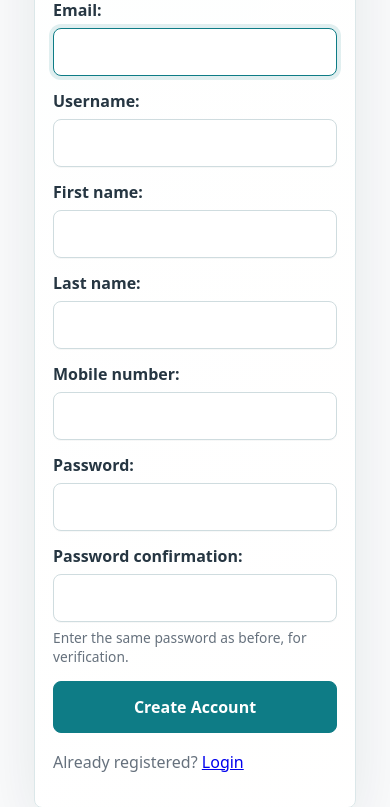
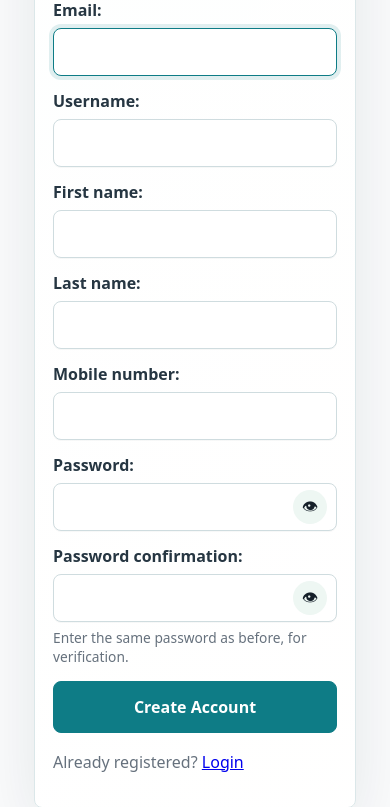
Before and after one commit to sanjay1994singh/vamikamart, a Django app: page /accounts/register/ in a window 390 px wide. Shown: the part 476-1283 px from the top of the page. Run offline with Django 5.2, Linux system fonts and the light colour scheme; parts of the project's set-up code (start-up, migrations or seed data) failed here and were passed over.

Commit message:
Fix mobile Google bridge and auth inputs

```diff
--- a/apps/accounts/forms.py
+++ b/apps/accounts/forms.py
@@ -16,6 +16,15 @@ class CustomerRegistrationForm(UserCreationForm):
         if User.objects.filter(email__iexact=email).exists():
             raise forms.ValidationError("A user with this email already exists.")
         return email
+
+    def save(self, commit=True):
+        user = super().save(commit=False)
+        if not user.username:
+            user.username = User.objects.available_username(user.email)
+        if commit:
+            user.save()
+            self.save_m2m()
+        return user
 
 
 class ProfileUpdateForm(forms.ModelForm):
--- a/apps/core/serializers.py
+++ b/apps/core/serializers.py
@@ -52,6 +52,8 @@ class RegisterSerializer(serializers.ModelSerializer):
 
     def create(self, validated_data):
         password = validated_data.pop("password")
+        if not validated_data.get("username"):
+            validated_data["username"] = User.objects.available_username(validated_data["email"])
         return User.objects.create_user(password=password, **validated_data)
 
 
--- a/static/css/base.css
+++ b/static/css/base.css
@@ -675,6 +675,33 @@ img { max-width:100%; }
   transition:border-color .15s ease, box-shadow .15s ease, background .15s ease;
 }
 
+.password-field-wrap {
+  position: relative;
+  display: block;
+  width: 100%;
+  max-width: 420px;
+}
+
+.password-field-wrap input {
+  padding-right: 48px !important;
+}
+
+.password-toggle {
+  position: absolute;
+  right: 10px;
+  top: 50%;
+  transform: translateY(-50%);
+  width: 34px;
+  height: 34px;
+  border: 0;
+  border-radius: 999px;
+  background: #eef7f3;
+  color: var(--teal);
+  cursor: pointer;
+  font-size: 16px;
+  line-height: 1;
+}
+
 .auth-panel form:not(.google-auth-form) input:focus,
 .auth-panel form:not(.google-auth-form) select:focus,
 .auth-panel form:not(.google-auth-form) textarea:focus,
--- a/static/js/main.js
+++ b/static/js/main.js
@@ -483,4 +483,25 @@ document.addEventListener("DOMContentLoaded", function () {
 
   refreshCartCount();
   markPaymentMethod();
+  $$('input[type="password"]').forEach(function (input) {
+    if (input.dataset.passwordToggleReady === "1") return;
+    input.dataset.passwordToggleReady = "1";
+    var wrapper = document.createElement("span");
+    wrapper.className = "password-field-wrap";
+    input.parentNode.insertBefore(wrapper, input);
+    wrapper.appendChild(input);
+
+    var button = document.createElement("button");
+    button.type = "button";
+    button.className = "password-toggle";
+    button.setAttribute("aria-label", "Show password");
+    button.textContent = "👁";
+    button.addEventListener("click", function () {
+      var show = input.type === "password";
+      input.type = show ? "text" : "password";
+      button.setAttribute("aria-label", show ? "Hide password" : "Show password");
+      button.classList.toggle("is-visible", show);
+    });
+    wrapper.appendChild(button);
+  });
 });
```
Also changed, not shown: apps/core/views.py (+14 -1 lines).
